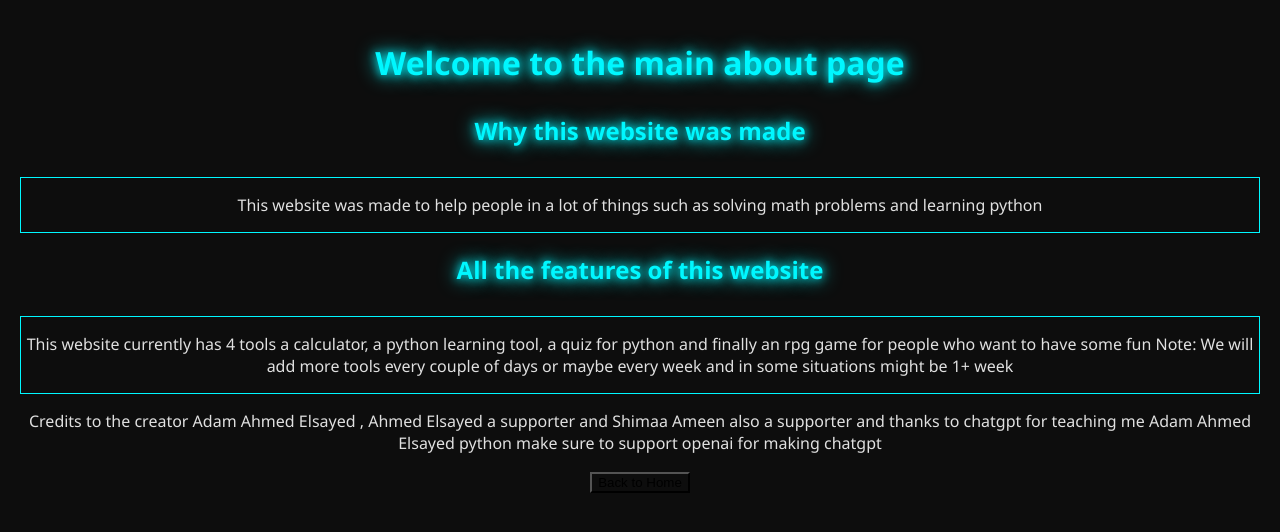
After one commit to Xadam31/XFour, a Flask app: template templates/mainabout.html in a window 1280 px wide. The commit adds this page. Shown: the top 532 px of the page. Run offline with Flask 3, Linux system fonts and the light colour scheme; the template is opened without the code that fills it, so the values that code supplies are empty.

Commit message:
Added main about page

```diff
--- a/XFour.py
+++ b/XFour.py
@@ -179,6 +179,9 @@ def daily():
 def learnpython():
     return render_template("learnpython.html")
 
+@app.route("/aboutm")
+def aboutm():
+    return render_template("mainabout.html")
 
 
 @app.route("/about")
--- a/templates/hub.html
+++ b/templates/hub.html
@@ -79,6 +79,7 @@
     <a class="button-link" href="/learnpython"><button class="nav-button">Start Learning Python</button></a>
     <a class="button-link" href="/daily"><button class="nav-button">Take Daily Quiz</button></a>
     <a class="button-link" href="/rpgfront"><button class="nav-button">Play RPG Game</button></a>
+    <a class="button-link" href="/aboutm"><button class="nav-button">About page</button></a>
   </div>
 </body>
 </html>
--- /dev/null
+++ b/templates/mainabout.html
@@ -0,0 +1,38 @@
+<!DOCTYPE html>
+<html lang="en">
+<head>
+    <meta charset="UTF-8">
+    <meta name="viewport" content="width=device-width, initial-scale=1.0">
+    <title>About for XFour</title>
+      <style>
+    body {
+      background-color: #0d0d0d;
+      color: #e0e0e0;
+      font-family: 'Segoe UI', Tahoma, Geneva, Verdana, sans-serif;
+      margin: 0;
+      padding: 20px;
+      text-align: center;
+    }
+        h1,h2 {
+      color: #00f7ff;
+      text-shadow: 0 0 10px #00f7ff, 0 0 20px #00f7ff;
+      margin-bottom: 30px;
+    }
+    div{
+        background-color: #0d0d0d;
+        border: 1px #00f7ff solid;
+        text-shadow: 1px #00f7ff;
+    }
+
+    </style>
+</head>
+
+<body>
+    <h1>Welcome to the main about page</h1>
+    <h2>Why this website was made</h2>
+    <div><p>This website was made to help people in a lot of things such as solving math problems and learning python</p></div>
+    <h2>All the features of this website</h2>
+    <div><p>This website currently has 4 tools a calculator, a python learning tool, a quiz for python and finally an rpg game for people who want to have some fun Note: We will add more tools every couple of days or maybe every week and in some situations might be 1+ week</p></div>
+    <p style="text-shadow: 1px #00f7ff;">Credits to the creator Adam Ahmed Elsayed , Ahmed Elsayed a supporter and Shimaa Ameen also a supporter and thanks to chatgpt for teaching me Adam Ahmed Elsayed python make sure to support openai for making chatgpt</p>
+<a class="button-link" href="/"><button style="background-color: #0d0d0d;">Back to Home</button></a></body>
+</html>
```
